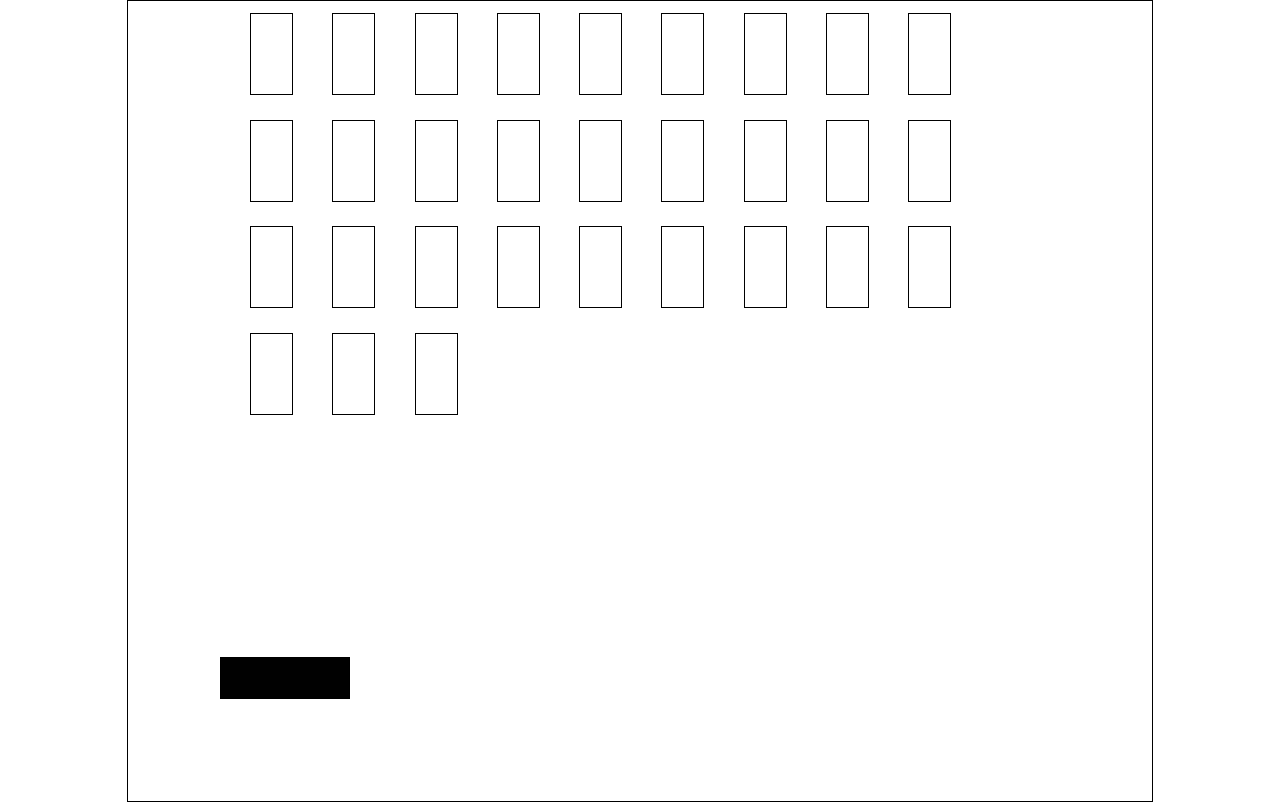
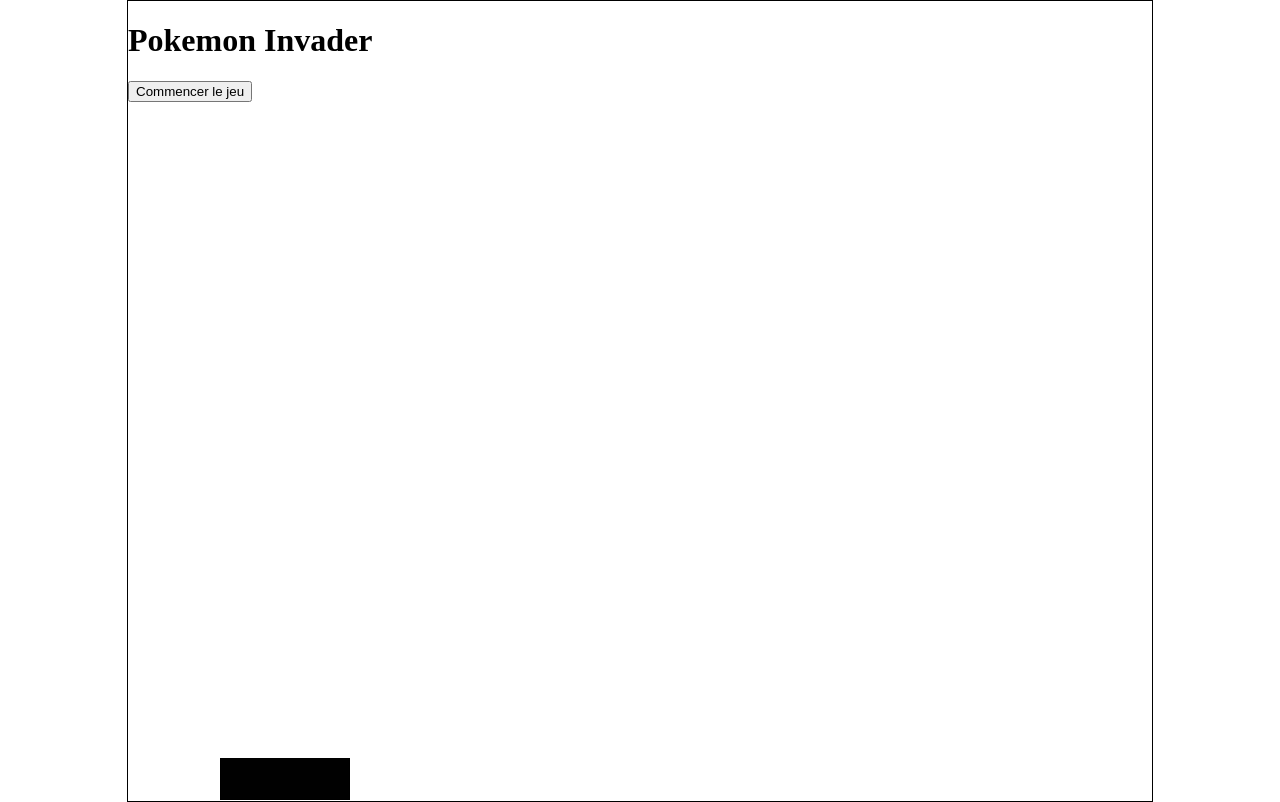
Before and after one commit to dantifrice/spaceinvadergrp2, a plain HTML site: page index.html in a window 1280 px wide. Drawn offline with Linux system fonts and the light colour scheme.

Commit message:
Mise à jour index

```diff
--- a/index.html
+++ b/index.html
@@ -4,79 +4,18 @@
 
 	<head>
 		<title>Space Invader</title>
-		<link href = "style.css" type = "text/css" rel= "stylesheet">
+		<link href="style.css" type="text/css" rel="stylesheet">
+		<meta name="viewport" content="width=device-width" />
 	</head>
 
 	<body>
 		<div id="container">
-
-			<div id="score"> </div>
-
-			<div id="bots">
-				<div class="bot">
-				</div>
-				<div class="bot">
-				</div>
-				<div class="bot">
-				</div>
-				<div class="bot">
-				</div>
-				<div class="bot">
-				</div>
-				<div class="bot">
-				</div>
-				<div class="bot">
-				</div>
-				<div class="bot">
-				</div>
-				<div class="bot">
-				</div>
-				<div class="bot">
-				</div>
-				<div class="bot">
-				</div>
-				<div class="bot">
-				</div>
-				<div class="bot">
-				</div>
-				<div class="bot">
-				</div>
-				<div class="bot">
-				</div>
-				<div class="bot">
-				</div>
-				<div class="bot">
-				</div>
-				<div class="bot">
-				</div>
-				<div class="bot">
-				</div>
-				<div class="bot">
-				</div>
-				<div class="bot">
-				</div>
-				<div class="bot">
-				</div>
-				<div class="bot">
-				</div>
-				<div class="bot">
-				</div>
-				<div class="bot">
-				</div>
-				<div class="bot">
-				</div>
-				<div class="bot">
-				</div>
-				<div class="bot">
-				</div>
-				<div class="bot">
-				</div>
-				<div class="bot">
-				</div>
-			</div>
-				<div id="vaisseau"> </div>
-				<!--<div id="menu"> </div>-->
-
+			<div id="score"></div>
+			<div id="startMsg">	</div>
+			<div id="button"></div>
+			<div id="bots"> </div>
+			<div id="vaisseau" /></div>
+			<!--<div id="menu"> </div>-->
 		</div>
 		<script src="jeu.js" ></script>
 	</body>
```
